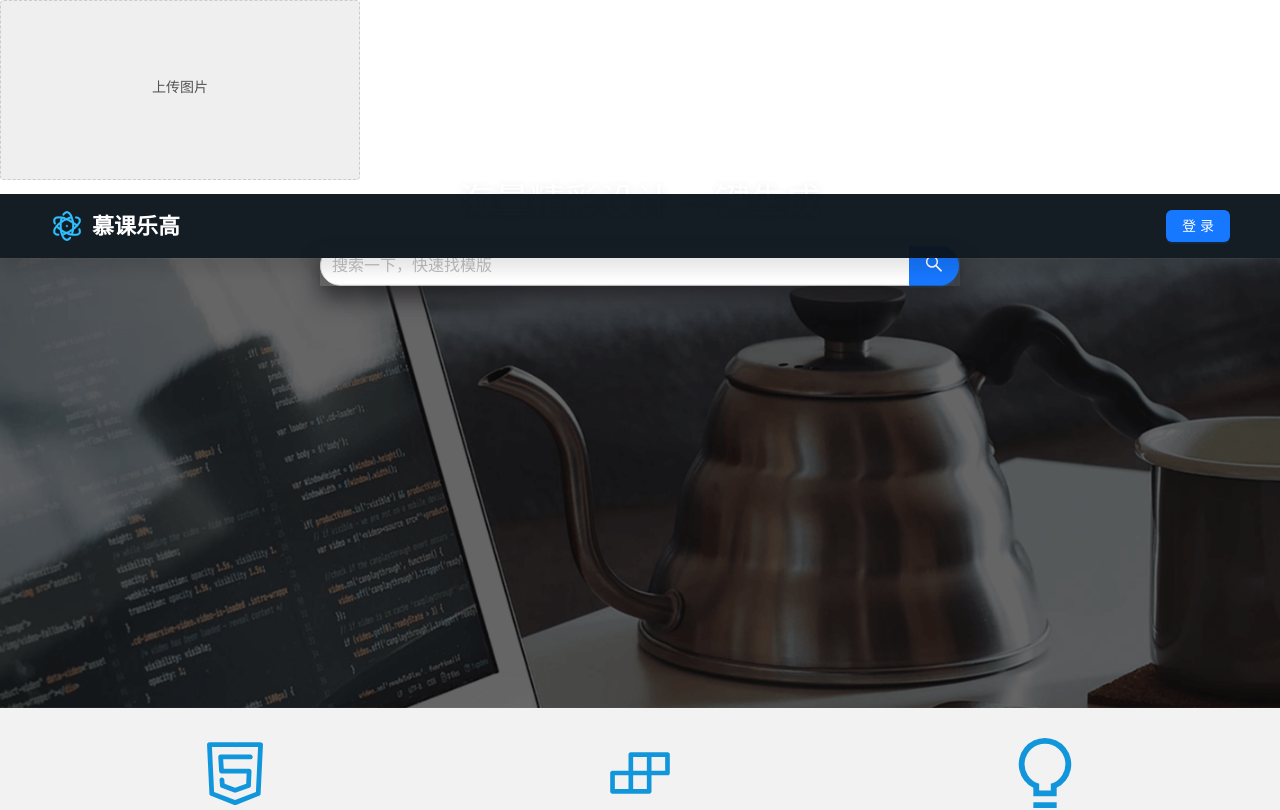
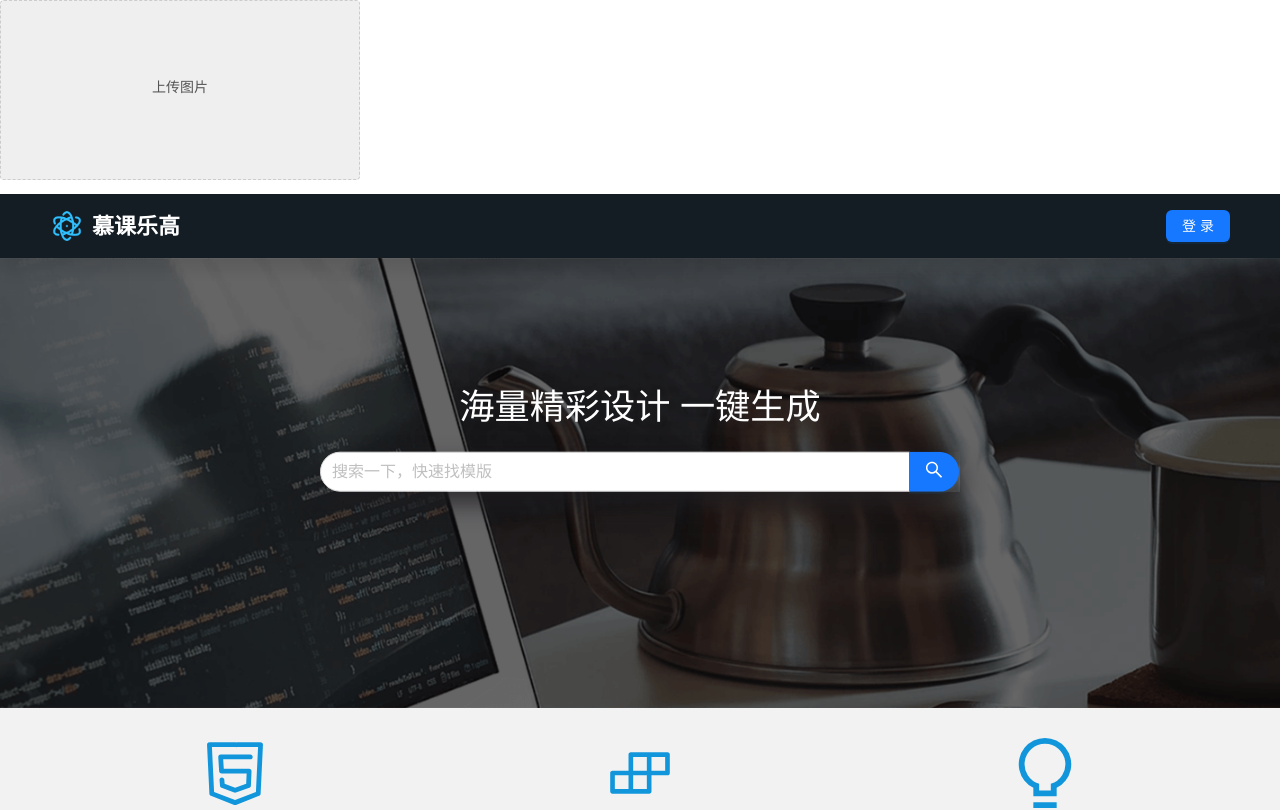
Before and after one commit to vivion2023/poster-craft, a Vue app: page / in a window 1280 px wide. Shown: the top 810 px of the page. Built offline with nearby package versions, Linux system fonts and the light colour scheme.

Commit message:
优化home页banner和banner-text的定位逻辑

```diff
--- a/src/view/Home.module.scss
+++ b/src/view/Home.module.scss
@@ -1,5 +1,7 @@
 .banner {
   height: 450px;
+  width: 100%;
+  position: relative;
   background-image: url("@/assets/banner.png");
   background-size: cover;
   background-position: center;
@@ -10,7 +12,7 @@
     display: flex;
     flex-direction: column;
     align-items: center;
-    top: 29%;
+    top: 40%;
     left: 50%;
     transform: translate(-50%, -50%);
 
```
